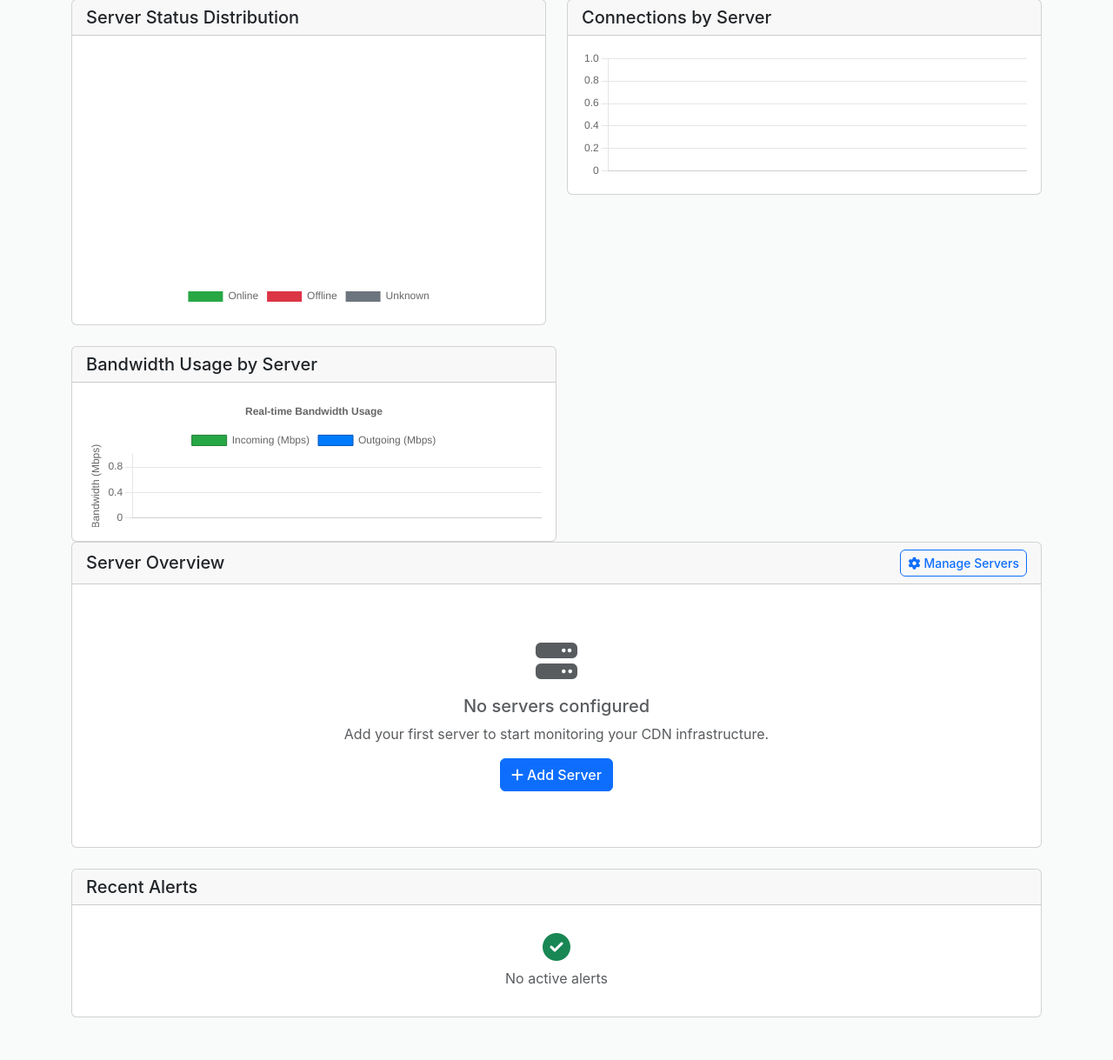
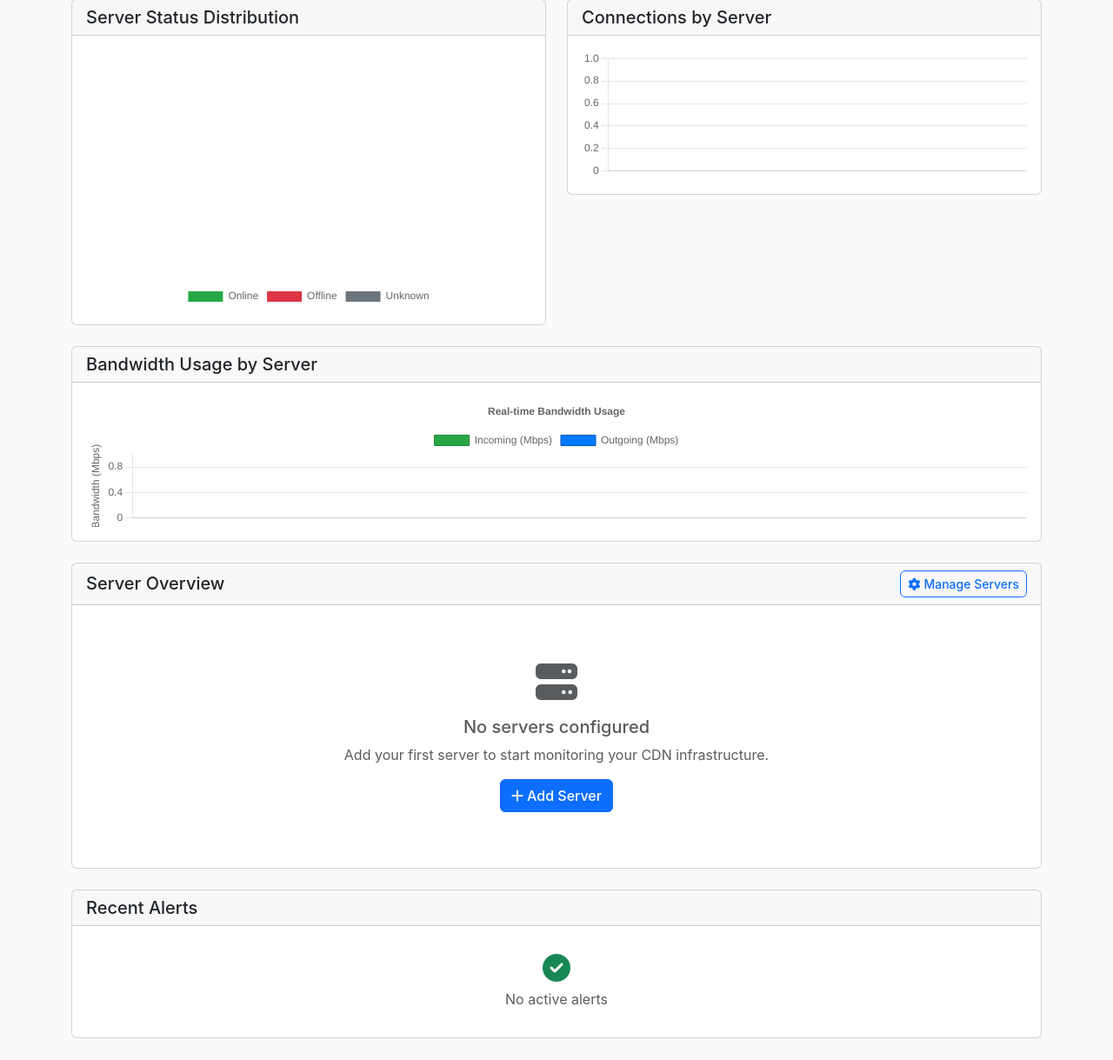
Before and after one commit to tbnobed/NetworkStatusDashboard, a Flask app: page / in a window 1280 px wide. Shown: the part 405-1624 px from the top of the page at 87% size. Run offline with Flask 3, Linux system fonts and the light colour scheme; some libraries are stand-ins or nearby versions.

Commit message:
Restored to '4596c9c811bf82fef17998abb8c5bf3d15d9143f'
Replit-Restored-To: 4596c9c811bf82fef17998abb8c5bf3d15d9143f

```diff
--- a/templates/dashboard.html
+++ b/templates/dashboard.html
@@ -125,13 +125,15 @@
     </div>
 </div>
 
-    <div class="col-md-6">
+<!-- Bandwidth Chart Row -->
+<div class="row mb-4">
+    <div class="col-md-12">
         <div class="card">
             <div class="card-header">
                 <h5 class="card-title mb-0">Bandwidth Usage by Server</h5>
             </div>
             <div class="card-body">
-                <canvas id="bandwidth-chart" style="max-height: 300px;"></canvas>
+                <canvas id="bandwidth-chart" style="max-height: 400px;"></canvas>
             </div>
         </div>
     </div>
```
Also changed, not shown: attached_assets/targeted_element_1748592042643.png (deleted).
